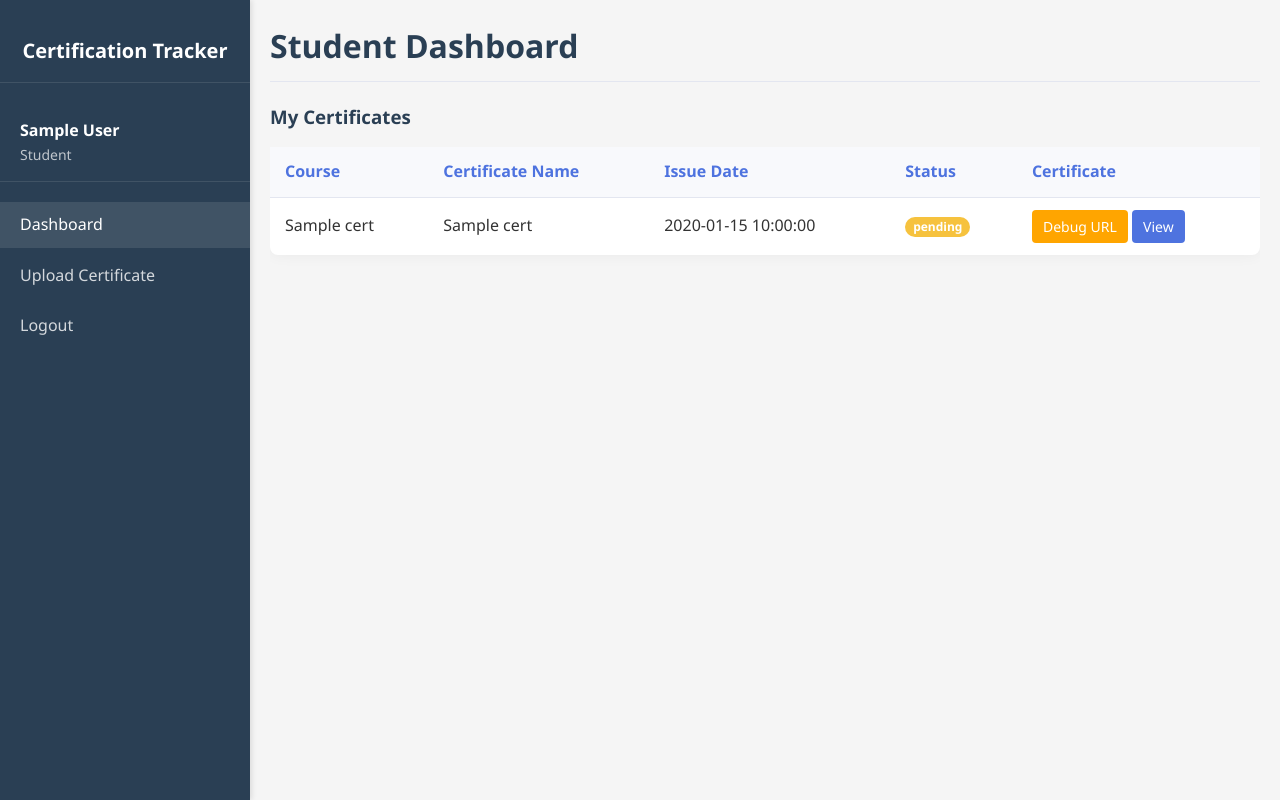
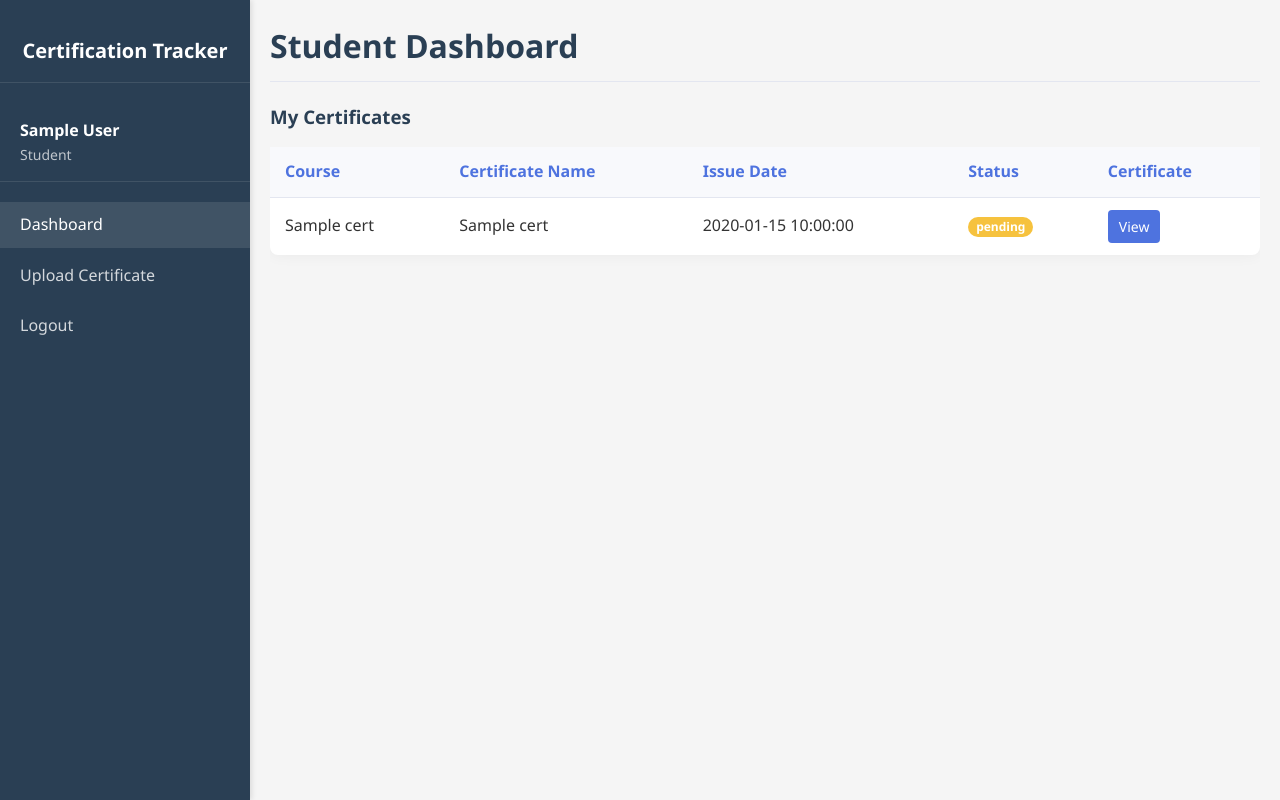
Before and after one commit to imgsh1613/CertCatalyst, a Flask app: template templates/student_dashboard.html in a window 1280 px wide. Run offline with Flask 3, Linux system fonts and the light colour scheme; the visitor is signed in with stand-in values (Sample User, id 1); the template is opened without the code that fills it: most values are stand-ins (such as "Sample title", 1, 10 or a date in 2020).

Commit message:
Update student_dashboard.html

```diff
--- a/templates/student_dashboard.html
+++ b/templates/student_dashboard.html
@@ -59,7 +59,6 @@
                                     </span>
                                 </td>
                                 <td>
-                                    <button onclick="testURL('{{ cert.certificate_file }}')" class="btn btn-sm" style="background: orange;">Debug URL</button>
                                     <button onclick="openPDF('{{ cert.certificate_file }}', '{{ cert.certificate_name }}')" class="btn btn-sm">View</button>
                                 </td>
                             </tr>
@@ -106,8 +105,6 @@
         </main>
     </div>
 
-    <!-- Replace the entire JavaScript section at the bottom of student_dashboard.html with this: -->
-
 <script>
 function openPDF(url, filename) {
     console.log('openPDF called with:', url, filename);
@@ -117,7 +114,6 @@ function openPDF(url, filename) {
         return;
     }
 
-    // Create a more robust PDF viewer
     const newWindow = window.open('', '_blank');
     if (!newWindow) {
         alert('Popup blocked! Opening in same tab...');
```
